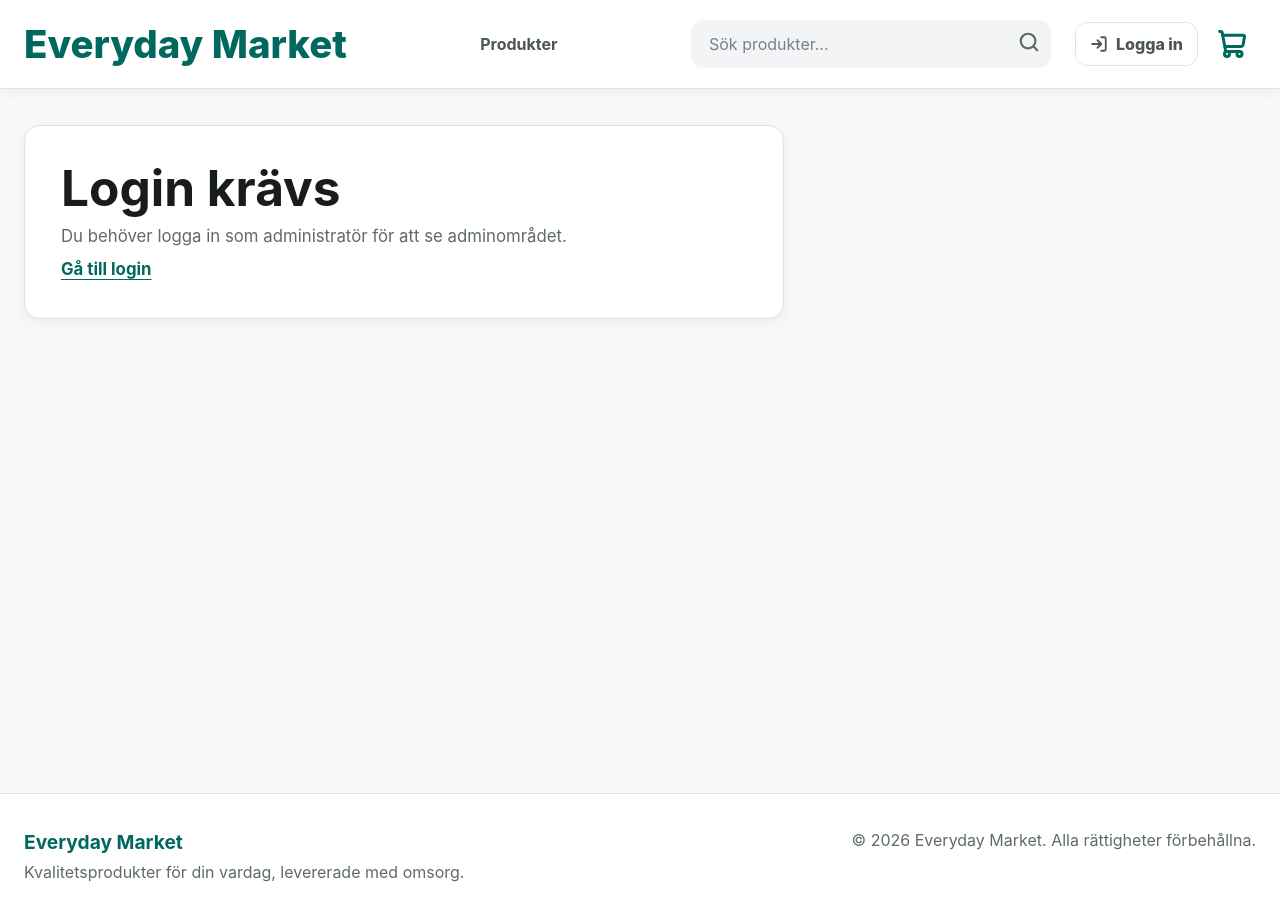
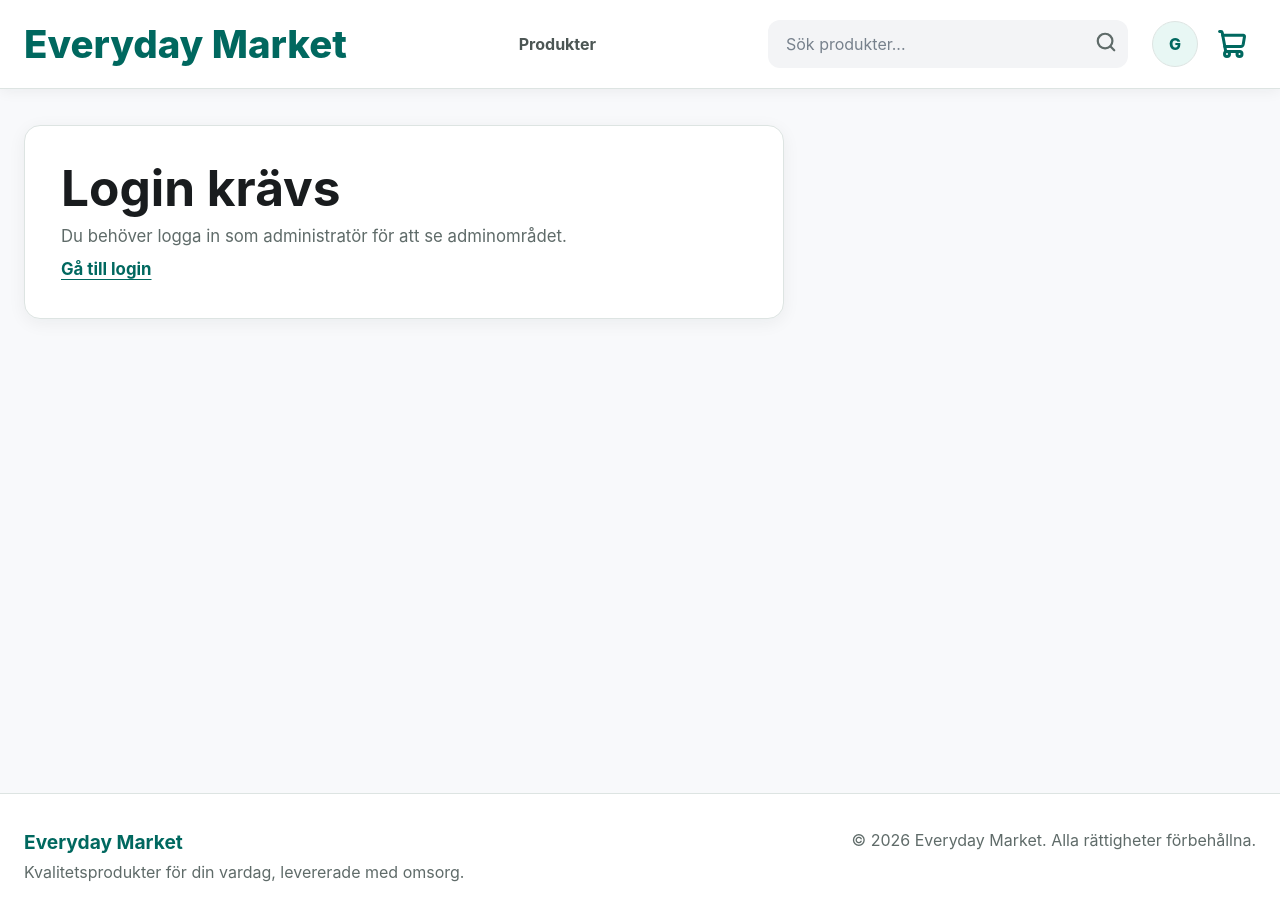
Before and after one commit to Hampus-FSU25D/Integration_Uppgift-1_Integrera-shoppen, a React (Vite) app in the folder frontend/: page /admin in a window 1280 px wide. Built offline with nearby package versions, Linux system fonts and the light colour scheme; no server answers.

Commit message:
feat: add profile menu to storefront header

```diff
--- a/frontend/src/pages/customer/CustomerHeader.tsx
+++ b/frontend/src/pages/customer/CustomerHeader.tsx
@@ -1,5 +1,5 @@
 import { useEffect, useState, type FormEvent } from "react";
-import { LogIn, LogOut, Search, ShoppingCart } from "lucide-react";
+import { LogIn, LogOut, ShieldCheck, Search, ShoppingCart } from "lucide-react";
 import { useAuth } from "../../auth/AuthContext";
 import { useCart } from "../../cart/CartContext";
 import { Link } from "../../components/Link";
@@ -7,6 +7,21 @@ import { useCurrentPath } from "../../routes/useCurrentPath";
 
 function readProductSearch() {
   return new URLSearchParams(window.location.search).get("search") ?? "";
+}
+
+function getInitials(email: string | undefined) {
+  if (!email) {
+    return "G";
+  }
+
+  const [namePart] = email.split("@");
+  const parts = namePart.split(/[._-]/).filter(Boolean);
+
+  if (parts.length >= 2) {
+    return `${parts[0][0]}${parts[1][0]}`.toUpperCase();
+  }
+
+  return namePart.slice(0, 2).toUpperCase();
 }
 
 export function CustomerHeader() {
@@ -68,23 +83,39 @@ export function CustomerHeader() {
         </form>
 
         <div className="header-actions">
+          <div className="profile-menu">
+            <button type="button" className="profile-avatar" aria-label="Öppna profilmeny">
+              {getInitials(user?.email)}
+            </button>
+            <div className="profile-dropdown">
+              <div className="profile-summary">
+                <span className="profile-avatar small">{getInitials(user?.email)}</span>
+                <span>
+                  <strong>{user ? "Inloggad" : "Gäst"}</strong>
+                  <span>{user?.email ?? "Logga in för adminåtkomst"}</span>
+                </span>
+              </div>
+
               {user ? (
-            <button type="button" className="header-auth-button" onClick={() => void signOut()}>
+                <button type="button" className="profile-menu-item" onClick={() => void signOut()}>
                   <LogOut size={18} strokeWidth={2.4} aria-hidden="true" />
                   Logga ut
                 </button>
               ) : (
-            <Link href="/login" className={currentPath === "/login" ? "header-auth-button active" : "header-auth-button"}>
+                <Link href="/login" className="profile-menu-item">
                   <LogIn size={18} strokeWidth={2.4} aria-hidden="true" />
                   Logga in
                 </Link>
               )}
 
               {isAdmin && (
-            <Link href="/admin" className={currentPath.startsWith("/admin") ? "header-auth-button active" : "header-auth-button"}>
+                <Link href="/admin" className="profile-menu-item">
+                  <ShieldCheck size={18} strokeWidth={2.4} aria-hidden="true" />
                   Admin
                 </Link>
               )}
+            </div>
+          </div>
 
           <Link
             href="/cart"
--- a/frontend/src/styles.css
+++ b/frontend/src/styles.css
@@ -185,30 +185,6 @@ img {
   justify-content: flex-end;
 }
 
-.header-auth-button {
-  display: inline-flex;
-  min-height: 44px;
-  align-items: center;
-  justify-content: center;
-  gap: 8px;
-  border: 1px solid var(--color-border);
-  border-radius: var(--radius-md);
-  background: var(--color-surface);
-  color: #4c5654;
-  padding: 9px 14px;
-  font-weight: 800;
-  text-decoration: none;
-  white-space: nowrap;
-  cursor: pointer;
-}
-
-.header-auth-button:hover,
-.header-auth-button.active {
-  border-color: var(--color-primary);
-  background: var(--color-primary-soft);
-  color: var(--color-primary-strong);
-}
-
 .cart-icon-link {
   position: relative;
   display: inline-grid;
@@ -229,6 +205,112 @@ img {
   position: absolute;
   top: 2px;
   right: 0;
+}
+
+.profile-menu {
+  position: relative;
+}
+
+.profile-avatar {
+  display: inline-grid;
+  width: 46px;
+  height: 46px;
+  place-items: center;
+  border: 1px solid var(--color-border);
+  border-radius: 999px;
+  background: var(--color-primary-soft);
+  color: var(--color-primary-strong);
+  font-weight: 850;
+  letter-spacing: 0;
+  cursor: pointer;
+}
+
+.profile-avatar:hover,
+.profile-avatar:focus-visible,
+.profile-menu:focus-within .profile-avatar,
+.profile-menu:hover .profile-avatar {
+  border-color: var(--color-primary);
+  outline: 0;
+  box-shadow: 0 0 0 4px rgb(0 121 111 / 12%);
+}
+
+.profile-avatar.small {
+  width: 38px;
+  height: 38px;
+  flex: 0 0 auto;
+  cursor: default;
+}
+
+.profile-dropdown {
+  position: absolute;
+  top: calc(100% + 12px);
+  right: 0;
+  z-index: 30;
+  display: grid;
+  width: min(280px, calc(100vw - 32px));
+  gap: 8px;
+  border: 1px solid var(--color-border);
+  border-radius: var(--radius-lg);
+  background: var(--color-surface);
+  box-shadow: var(--shadow-panel);
+  padding: 12px;
+  opacity: 0;
+  pointer-events: none;
+  transform: translateY(-6px);
+  transition: opacity 140ms ease, transform 140ms ease;
+}
+
+.profile-menu:hover .profile-dropdown,
+.profile-menu:focus-within .profile-dropdown {
+  opacity: 1;
+  pointer-events: auto;
+  transform: translateY(0);
+}
+
+.profile-summary {
+  display: flex;
+  gap: 12px;
+  align-items: center;
+  border-bottom: 1px solid var(--color-border);
+  padding: 6px 6px 12px;
+}
+
+.profile-summary strong,
+.profile-summary span span {
+  display: block;
+}
+
+.profile-summary span span {
+  max-width: 190px;
+  overflow: hidden;
+  color: var(--color-muted);
+  font-size: 0.86rem;
+  text-overflow: ellipsis;
+  white-space: nowrap;
+}
+
+.profile-menu-item {
+  display: flex;
+  width: 100%;
+  min-height: 42px;
+  align-items: center;
+  gap: 10px;
+  border: 0;
+  border-radius: var(--radius-md);
+  background: transparent;
+  color: #3e4947;
+  padding: 10px 12px;
+  font-weight: 800;
+  text-align: left;
+  text-decoration: none;
+  cursor: pointer;
+}
+
+.profile-menu-item:hover,
+.profile-menu-item:focus-visible {
+  outline: 0;
+  background: var(--color-primary-soft);
+  color: var(--color-primary-strong);
 }
 
 .page {
@@ -1197,13 +1279,12 @@ button:disabled,
     gap: 6px;
   }
 
-  .header-auth-button {
-    min-height: 40px;
-    padding: 8px 10px;
-    font-size: 0.9rem;
+  .cart-icon-link {
+    width: 42px;
+    height: 42px;
   }
 
-  .cart-icon-link {
+  .profile-avatar {
     width: 42px;
     height: 42px;
   }
```
Lines whose indentation alone changed are shown as unchanged.
